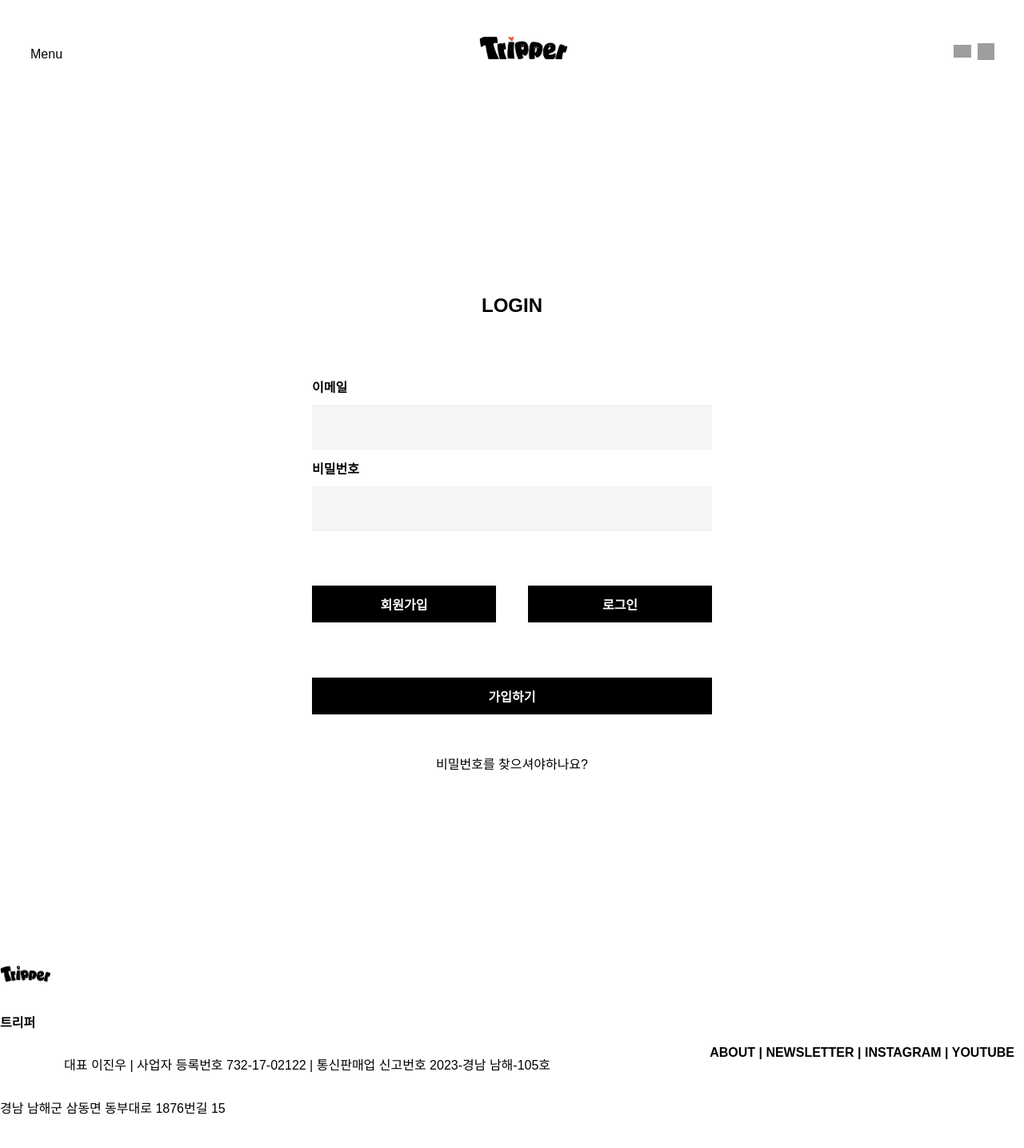
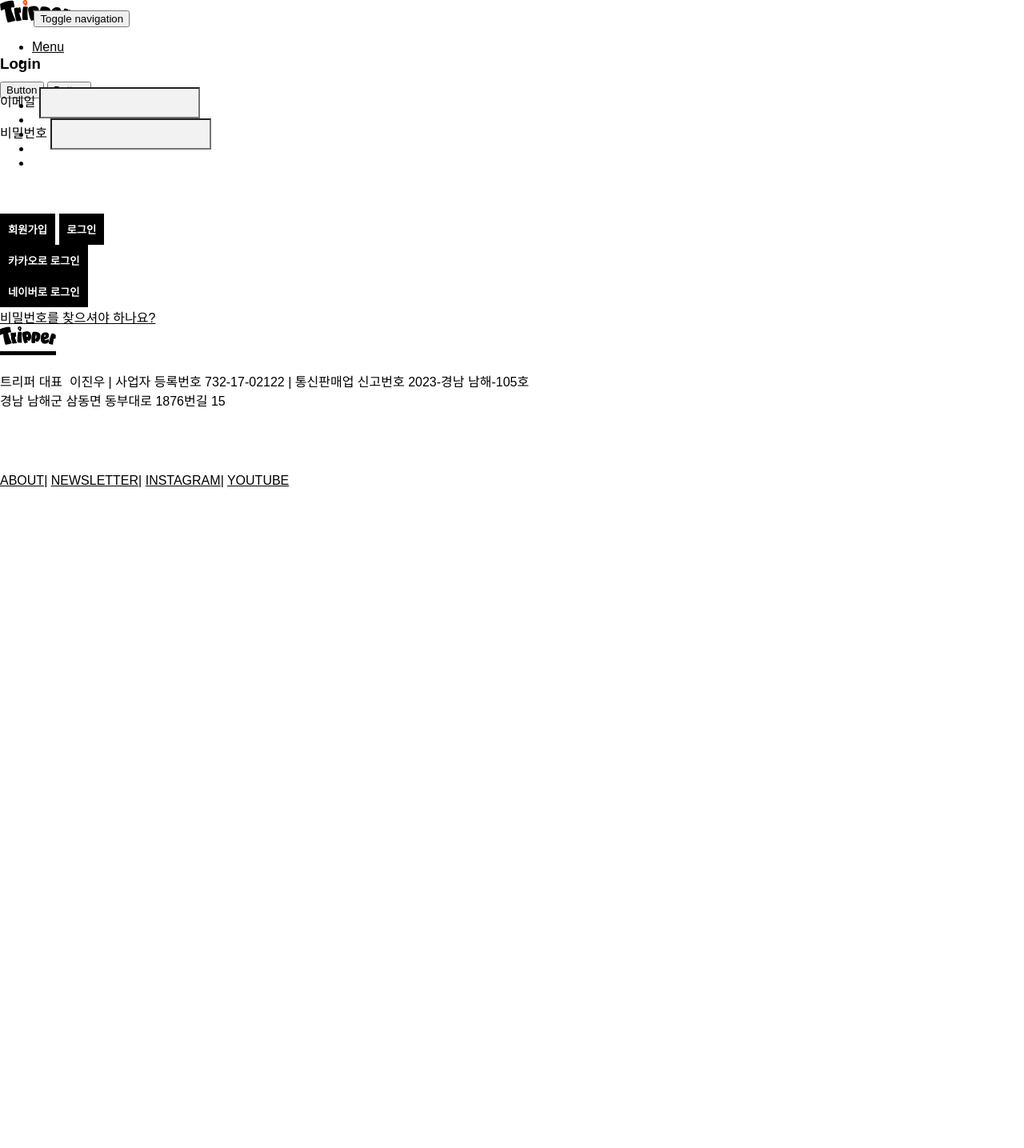
Before and after one commit to trippersProject/trippers, a CodeIgniter app: the page made by application/views/login.php in a window 1280 px wide. Shown: the whole page at 80% size. After the commit the page ends 609 px from the top, so only its background shows below. Run offline with CodeIgniter, Linux system fonts and the light colour scheme; some libraries are stand-ins or nearby versions; some web fonts are replaced; grey boxes are pictures that could not be loaded.

Commit message:
navbar공통파일 분리 적용 및 로그인 폼 추가

```diff
--- /dev/null
+++ b/application/views/layout/navbar.php
@@ -0,0 +1,31 @@
+<nav class="navbar navbar-expand-md bg-body mt-3 py-3" style="height: 50px;">
+  <div class="container">
+    <a class="navbar-brand d-flex align-items-center" href="/main" style="margin: 0px -50px 0px 0px;">
+      <img src="assets/img/tripperLogo.png" style="width: 88px;height: 28px;">
+    </a>
+    <button data-bs-toggle="collapse" class="navbar-toggler" data-bs-target="#navcol-4">
+      <span class="visually-hidden">Toggle navigation</span><span class="navbar-toggler-icon"></span>
+    </button>
+    <div class="collapse navbar-collapse flex-grow-0 order-md-first" id="navcol-4">
+      <ul class="navbar-nav me-auto">
+        <li class="nav-item"><a class="nav-link active" href="#">Menu</a></li>
+        <li class="nav-item"></li>
+      </ul>
+      <div class="d-md-none my-2">
+        <button class="btn btn-light me-2" type="button">Button</button>
+        <button class="btn btn-primary" type="button">Button</button>
+      </div>
+    </div>
+    <div class="d-none d-md-block">
+      <ul class="navbar-nav ms-auto" style="width: 120px;margin: 0px;">
+        <li class="nav-item me-5">
+          <div class="input-group border-secondary border-0 border-bottom"></div>
+        </li>
+        <li class="nav-item mx-1"><a class="nav-link" href="#"><i class="fas fa-search text-dark" style="width: 22px;height: 22px;text-align: center;"></i></a></li>
+        <li class="nav-item mx-1"><a class="nav-link" href="/login" style="padding: 8px;"><i class="far fa-user" style="width: 22px;height: 22px;text-align: center;"></i></a></li>
+        <li class="nav-item mx-1"></li>
+        <li class="nav-item mx-1"></li>
+      </ul>
+    </div>
+  </div>
+</nav>
--- a/application/views/login.php
+++ b/application/views/login.php
@@ -1,87 +1,104 @@
 <?php include_once("layout/header.php")?>
+
 <style>
-<?php include_once("assets/css/user_join.css")?>
+  a {
+    color: black; /* 링크 색깔을 검은색으로 설정 */
+    text-decoration: underline;
+  }
+
+  .custom-btn {
+    background-color: #000; /* Black background */
+    color: #fff; /* White text */
+    border-radius: 0; /* Remove rounded corners to make the button rectangular */
+    border: none; /* Remove any default border */
+    padding: 10px; /* Add padding for a better look */
+    text-transform: uppercase; /* Uppercase text for consistency */
+    font-weight: bold; /* Bold text */
+  }
+
+  .custom-btn:hover {
+    background-color: #333; /* Slightly lighter black on hover */
+  }
+
+  .custom-input {
+    background-color: #f2f2f2; /* Light gray background */
+    color: #000; /* Black text */
+    border-radius: 0; /* Remove rounded corners to make the input rectangular */
+    padding: 10px; /* Add padding for a better look */
+    box-shadow: none; /* Remove any default shadow */
+  }
+
+  .custom-input:focus {
+    background-color: #e6e6e6; /* Slightly darker gray on focus */
+    border-color: #999; /* Darker border color on focus */
+    outline: none; /* Remove default outline */
+  }
+
+  .mt-8 {
+    margin-top: 8rem !important;
+  }
+
+  .mt-6 {
+    margin-top: 5rem !important;
+  }
+
+  .logo-container {
+    display: inline-block;
+    text-align: center;
+  }
+
+  .logo-underline {
+    height: 5px;
+    width: 70px; /* Adjust the width as needed */
+    background-color: #000; /* Black color for the underline */
+    margin: 0 auto;
+    margin-top: 8px; /* Adjust spacing between the image and the underline */
+  }
+
+  .logo-img {
+    width: 70px; /* Adjust the width as needed */
+    height: auto; /* Maintain aspect ratio */
+    display: block;
+    margin: 0 auto;
+  }
 </style>
+
 <body>
-    <div class="pc">
-      <div class="line-parent">
-        <div class="group-child"></div>
-        <img class="group-item" alt="" src="<?php echo get_etc_upload_path()?>logo.png" />
+  <div class="container-fluid">
+    <?php include_once("layout/navbar.php")?>
+
+    <div class="container d-flex justify-content-center align-items-center min-vh-100">
+      <div class="card p-4 border-0" style="width: 26rem;">
+        <h3 class="text-center text-uppercase mb-5">Login</h3>
+        <form>
+          <div class="mb-3">
+            <label for="email" class="form-label">이메일</label>
+            <input type="email" class="form-control custom-input" id="email" style="cursor: text;" required>
           </div>
-      <div class="pc-inner">
-        <header class="frame-parent">
-          <div class="menu-wrapper">
-            <a class="menu">Menu</a>
+          <div class="mb-3">
+            <label for="password" class="form-label">비밀번호</label>
+            <input type="password" class="form-control custom-input" id="password" style="cursor: text;" required>
           </div>
-          <div class="wrapper">
-            <img class="icon" loading="lazy" alt="" src="<?php echo get_etc_upload_path()?>logo.png" />
+          <div class="d-flex mt-6 gap-2">
+            <button type="submit" class="btn custom-btn w-50">회원가입</button>
+            <button type="submit" class="btn custom-btn w-50">로그인</button>
           </div>
-          <div class="frame-wrapper">
-            <div class="search-parent">
-              <img class="search-icon" loading="lazy" alt="" src="https://c.animaapp.com/IWpl16yO/img/search.svg"/>
-              <img class="user-icon" loading="lazy" alt="" src="https://c.animaapp.com/IWpl16yO/img/user.svg"/>
+          <div class="mt-5 d-grid">
+            <button type="submit" class="btn custom-btn">카카오로 로그인</button>
           </div>
+          <div class="mt-5 d-grid">
+            <button type="submit" class="btn custom-btn">네이버로 로그인</button>
           </div>
-        </header>
-      </div>
-      <img class="check-box-icon" alt="" src="./public/check-box.svg" />
-
-      <section class="signup-parent">
-        <div class="signup">LOGIN</div>
-        <div class="frame-container">
-          <div class="frame-group">
-            <div class="parent">
-              <div class="div">이메일</div>
-              <input class="frame-child" type="text">
-            </div>
-            <div class="parent">
-              <div class="div1">비밀번호</div>
-              <input class="frame-child" type="password">
+        </form>
+        <div class="text-start mt-5">
+          <a href="#">비밀번호를 찾으셔야 하나요?</a>
         </div>
       </div>
     </div>
 
-        <div class="frame-wrapper3">
-          <div class="vector-parent2">
-            <div class="div8" style="cursor: pointer">회원가입</div>
-          </div>
-          <div class="vector-parent2">
-            <div class="div8" style="cursor: pointer">로그인</div>
-          </div>
-        </div>
+    <?php include_once("layout/footer_company_info.php")?>
 
-        <div class="frame-wrapper2">
-          <div class="vector-parent">
-            <div class="div8" onclick="location.href='login/user_join'" style="cursor: pointer">가입하기</div>
-          </div>
-        </div>
-        <div class="frame-wrapper4">
-            <a href="" style="color:black">비밀번호를 찾으셔야하나요?</a>
-        </div>
-      </section>
-      <section class="pc-child">
-        <div class="b-1-parent">
-          <img class="b-1-icon" loading="lazy" alt="" src="<?php echo get_etc_upload_path()?>logo_black.png"/>
+    <script src="assets/bootstrap/js/bootstrap.min.js"></script>
+  </body>
 
-          <div class="parent2">
-            <div class="div9">
-              <span>
-                <p class="p">트리퍼</p>
-                <p class="p1">
-                  대표 이진우 | 사업자 등록번호 732-17-02122 | 통신판매업 신고번호 2023-경남 남해-105호
-                </p>
-                <p class="p2">경남 남해군 삼동면 동부대로 1876번길 15</p>
-              </span>
-            </div>
-            <div class="about-newsletter-instagram-wrapper">
-              <div class="about-newsletter">
-                ABOUT | NEWSLETTER | INSTAGRAM | YOUTUBE
-              </div>
-            </div>
-          </div>
-          <div class="frame-child2"></div>
-        </div>
-      </section>
-    </div>
-  </body>
 </html>
```
Also changed, not shown: application/views/articleDetail.php (+1 -31 lines), application/views/login_bk.php (added, +87 -0 lines), application/views/main.php (+1 -31 lines). Lines whose indentation alone changed are shown as unchanged.
